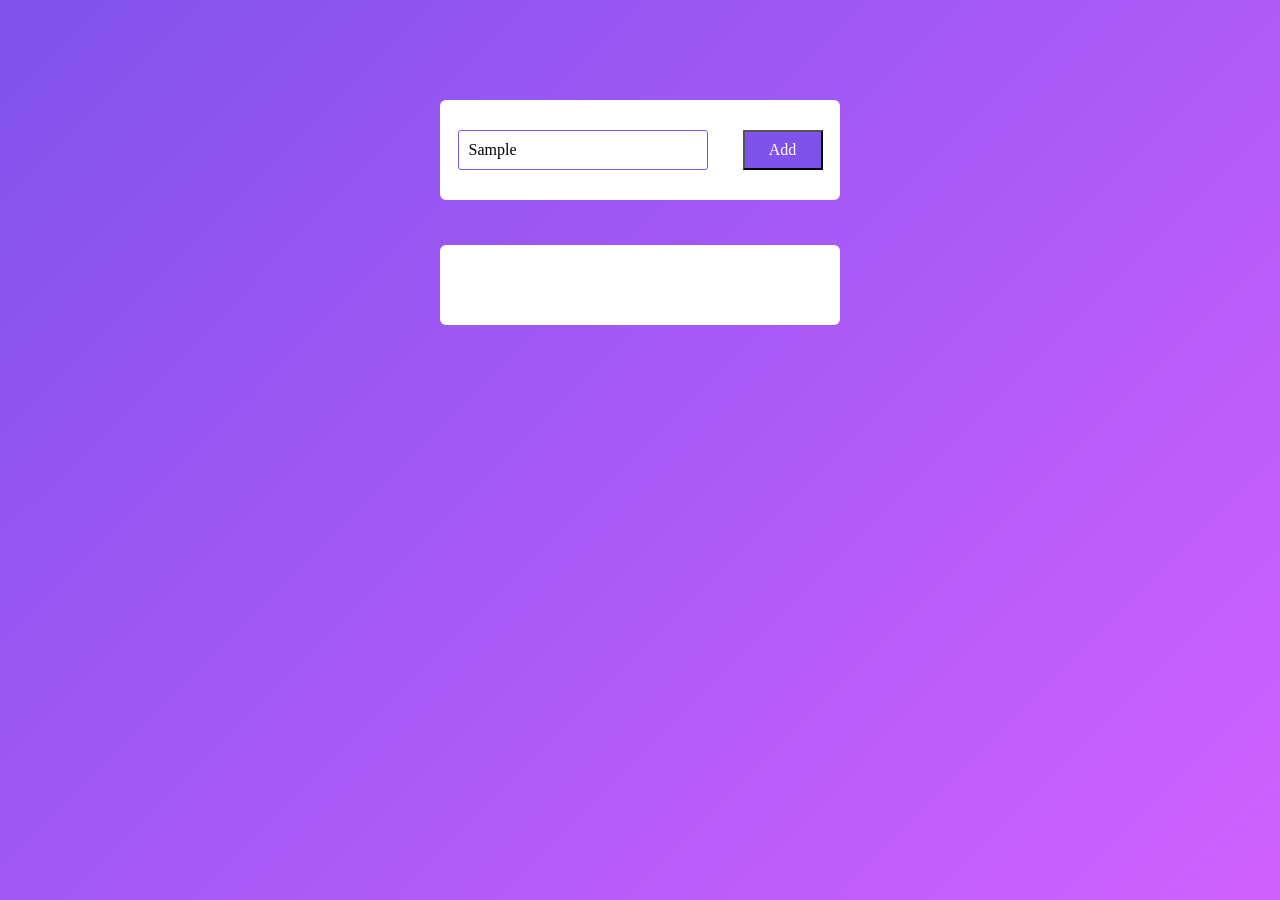
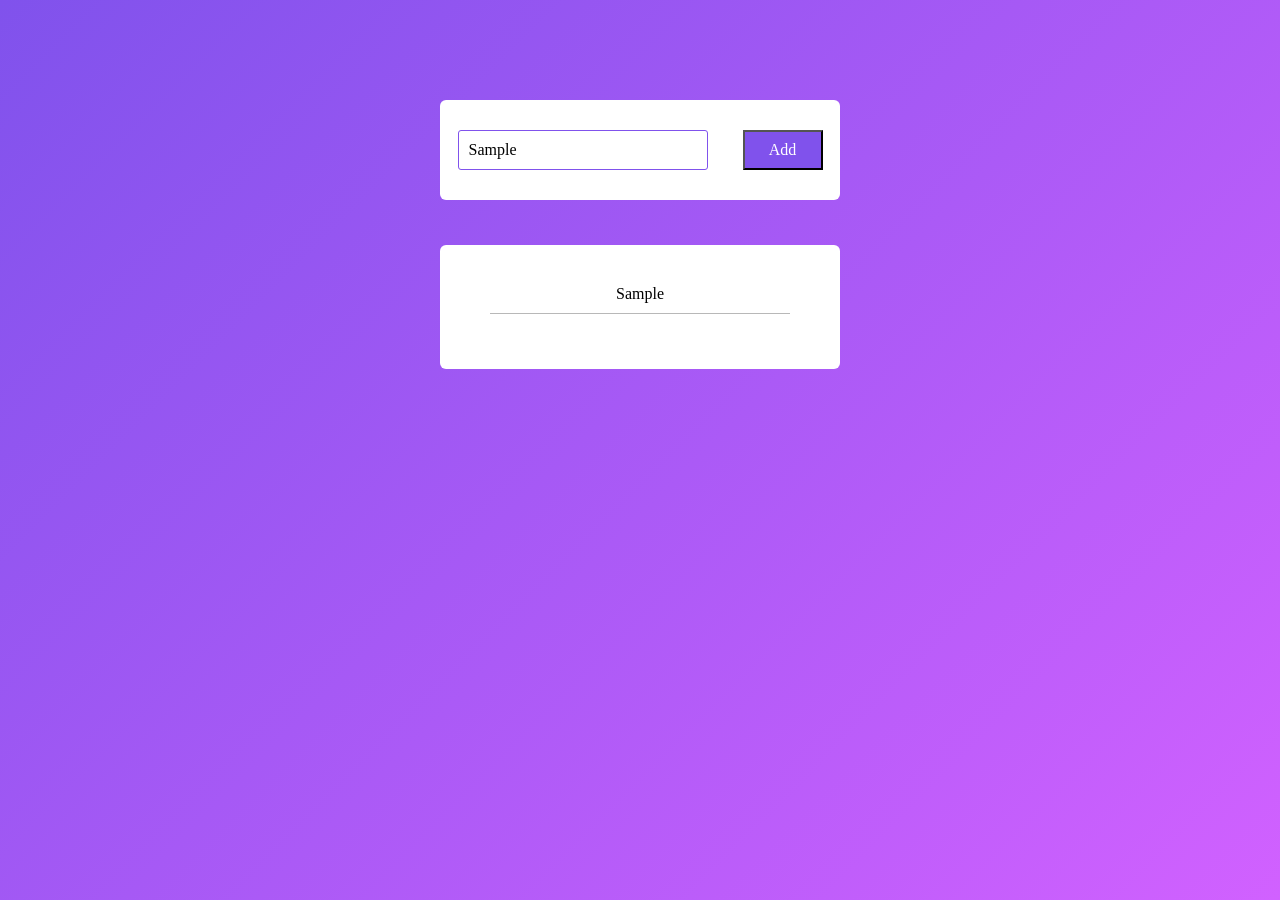
Before and after one commit to Alex-Borisenko77/To-do-list, a plain HTML site: page index.html in a window 1280 px wide. Both pictures are taken after typing "Sample" into the empty fields and a click on the button "Add". Drawn offline with Linux system fonts and the light colour scheme.

Commit message:
added pushButton script

```diff
--- a/index.html
+++ b/index.html
@@ -12,7 +12,8 @@
     <div class="container">
       <div class="wish__list">
         <input
-          class="text__field"
+          id="text__field"
+          value=""
           type="text"
           placeholder="Task to be done..."
         />
--- a/script.js
+++ b/script.js
@@ -0,0 +1,11 @@
+let pushTaskBtn = document.getElementById("text__field-btn");
+
+pushTaskBtn.onclick = function () {
+  let taskList = document.getElementById("wish__list-items");
+  taskList.insertAdjacentHTML(
+    `beforeend`,
+    `<div id='wish__list-item'>${
+      document.getElementById("text__field").value
+    }</div>`
+  );
+};
--- a/style.css
+++ b/style.css
@@ -58,7 +58,7 @@ li {
   align-items: center;
   padding: 40px;
 }
-.text__field {
+#text__field {
   height: 40px;
   border-radius: 3px;
   border: 1px solid #8052ec;
@@ -75,7 +75,7 @@ li {
   background-color: #8052ec;
   outline: none;
 }
-.wish__list-item {
+#wish__list-item {
   border-bottom: 1px solid rgb(184, 184, 184);
   padding: 0 10px 10px;
   margin-bottom: 15px;
```
